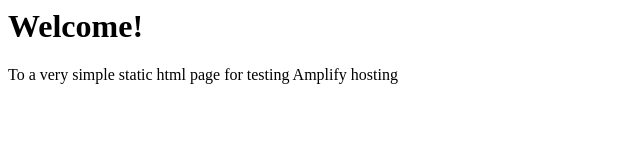
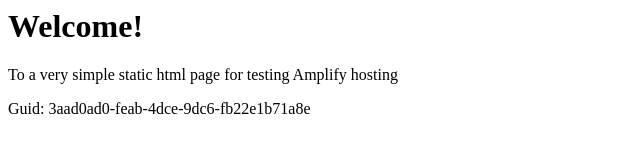
Before and after one commit to aws-aemilia-syd/Github-PR-Commit-Integration-Test-DoNotTouch-Gith-P5X5MO5I-v1-preprod-ap-southeast-2, a website: page src/index.html in a window 1280 px wide. Shown: the whole page, without its empty margins (0-640 px from the left). Drawn offline with Linux system fonts and the light colour scheme.

Commit message:
commit from integ tests

```diff
--- a/src/index.html
+++ b/src/index.html
@@ -1,3 +1,5 @@
+
+
 <html lang="en">
 
 <head>
@@ -10,6 +12,6 @@
 <body>
     <h1>Welcome!</h1>
     <p>To a very simple static html page for testing Amplify hosting</p>
-</body>
+    <p>Guid: 3aad0ad0-feab-4dce-9dc6-fb22e1b71a8e</p></body>
 
 </html>
```
